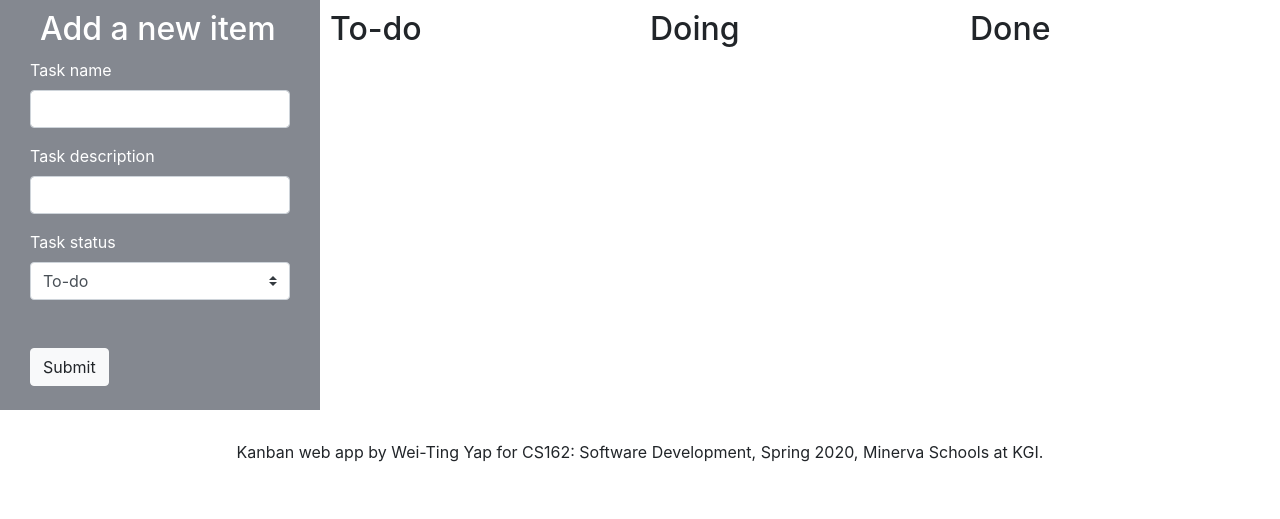
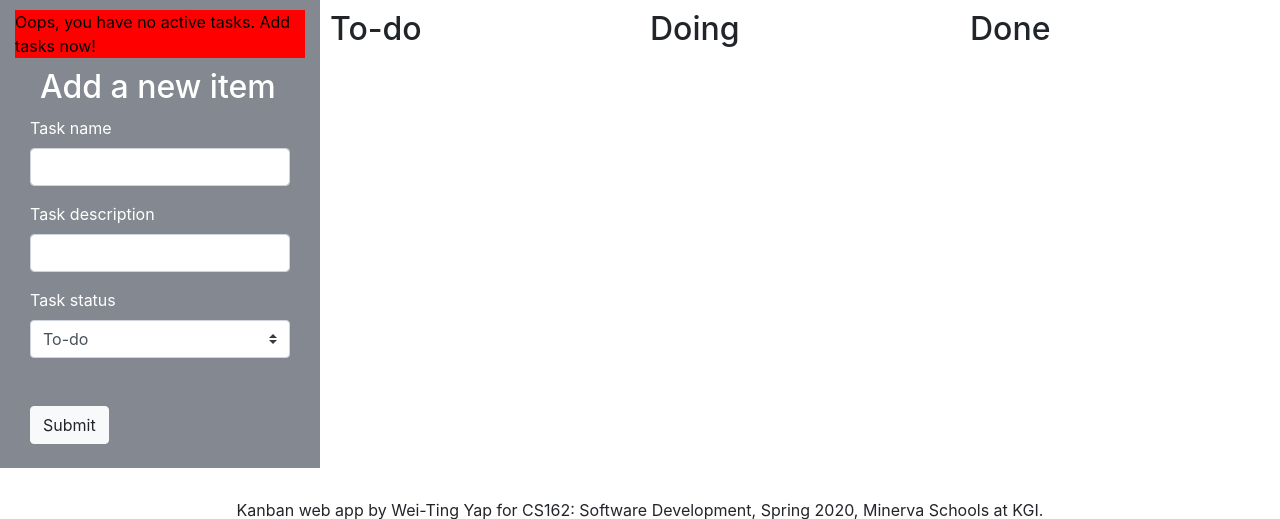
Before and after one commit to weiting109/kanban-web-app, a Flask app: page / in a window 1280 px wide. Shown: the part 76-595 px from the top of the page. Run offline with Flask 2, Linux system fonts and the light colour scheme; data that the repository does not hold is empty; some libraries are stand-ins or nearby versions.

Commit message:
Display message if no active tasks'

```diff
--- a/kanban/app.py
+++ b/kanban/app.py
@@ -2,7 +2,7 @@ from flask import Flask, render_template, request, redirect, url_for
 from flask_sqlalchemy import SQLAlchemy
 
 app = Flask(__name__) #instantiate Flask app
-app.config['SQLALCHEMY_DATABASE_URI'] = 'sqlite:///web.db'
+app.config['SQLALCHEMY_DATABASE_URI'] = 'sqlite:///kanban.db'
 app.config['SQLALCHEMY_TRACK_MODIFICATIONS'] = False
 
 db = SQLAlchemy(app) #instantiate SQLAlchemy
@@ -20,10 +20,11 @@ def index():
     """
     Render templates and display tasks according to status
     """
+    ntasks = Tasks.query.count()
     todo = Tasks.query.filter_by(status='todo').all()
     doing = Tasks.query.filter_by(status='doing').all()
     done = Tasks.query.filter_by(status='done').all()
-    return render_template('index.html', todo=todo, doing=doing, done=done)
+    return render_template('index.html', ntasks=ntasks,todo=todo, doing=doing, done=done)
 
 @app.route('/add/', methods=['POST'])
 def add():
@@ -49,6 +50,8 @@ def update(id):
     elif item.status == 'doing':
         item.status = 'done'
     else:
+        #item.status='archived'
+        #archived status for possible future expansion (undoing archive, for e.g./retrieving monthly report)
         db.session.delete(item)
     db.session.commit()
     return redirect(url_for('index'))
--- a/kanban/static/style.css
+++ b/kanban/static/style.css
@@ -4,6 +4,9 @@
 .empty-banner {
   background-color: #ffffff; /* White */
   padding: 10px;
+}
+.betw-card{
+  padding: 5px;
 }
 .bg-1 {
   background-color: #2f2f2f; /* Black Gray */
--- a/kanban/templates/index.html
+++ b/kanban/templates/index.html
@@ -20,9 +20,13 @@
       </div>
 
       <div class="row">
-
         <div class="col-sm-3 bg-3">
           <div class="col">
+            {% if ntasks == 0 %}
+            <div class="row" style="background:red;color:black;margin-top:10px;">
+              Oops, you have no active tasks. Add tasks now!
+            </div>
+            {% endif %}
             <h2 class="col-title"> Add a new item </h2>
             <form action="{{ url_for('add') }}" method="POST">
               <div class="form-group">
@@ -61,6 +65,7 @@
               </form>
             </div>
           </div>
+          <div class="row betw-card"></div>
           {% endfor %}
 
         </div>
@@ -79,6 +84,7 @@
               </form>
             </div>
           </div>
+          <div class="row betw-card"></div>
           {% endfor %}
         </div>
 
@@ -96,6 +102,7 @@
               </form>
             </div>
           </div>
+          <div class="row betw-card"></div>
           {% endfor %}
         </div>
 
```
